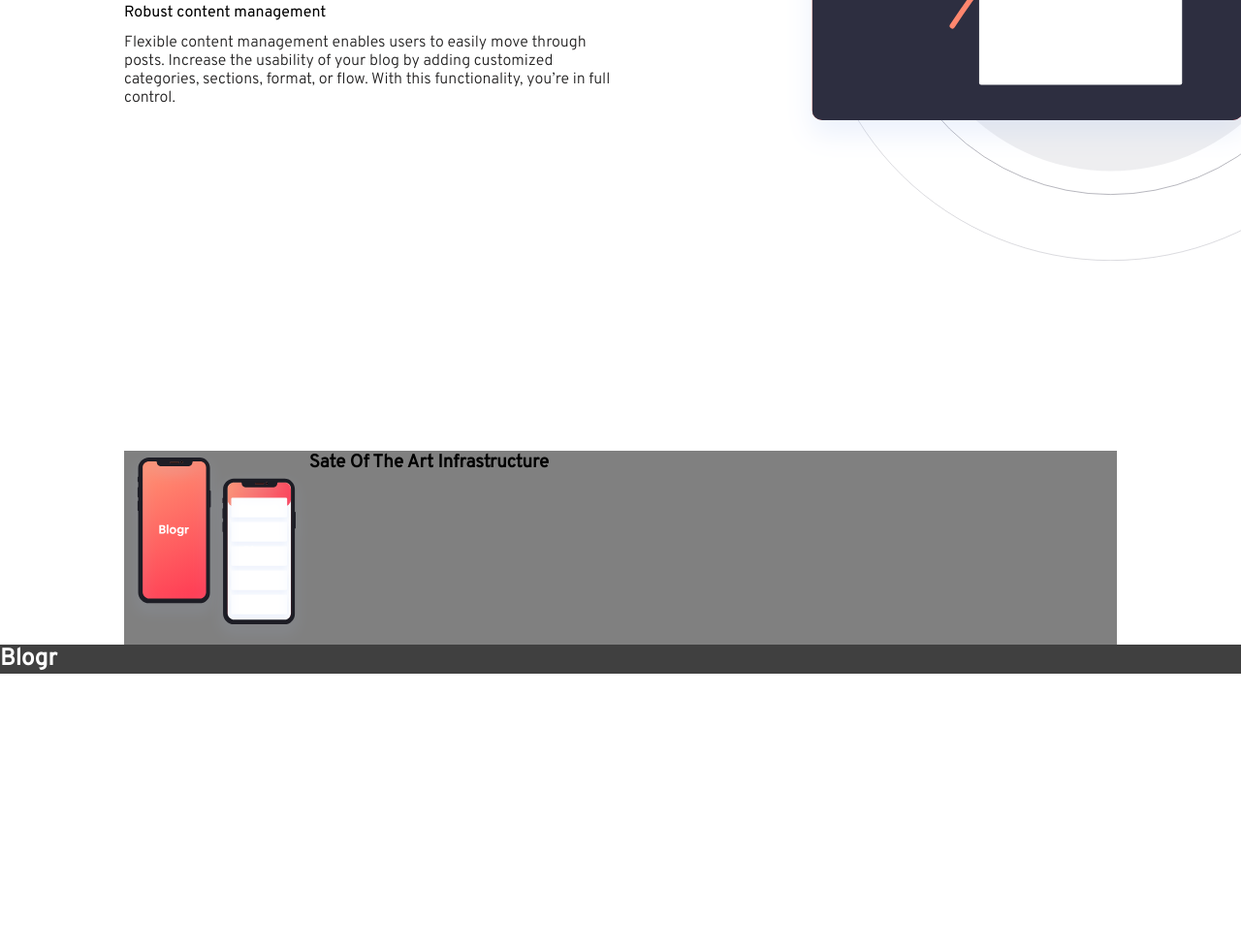
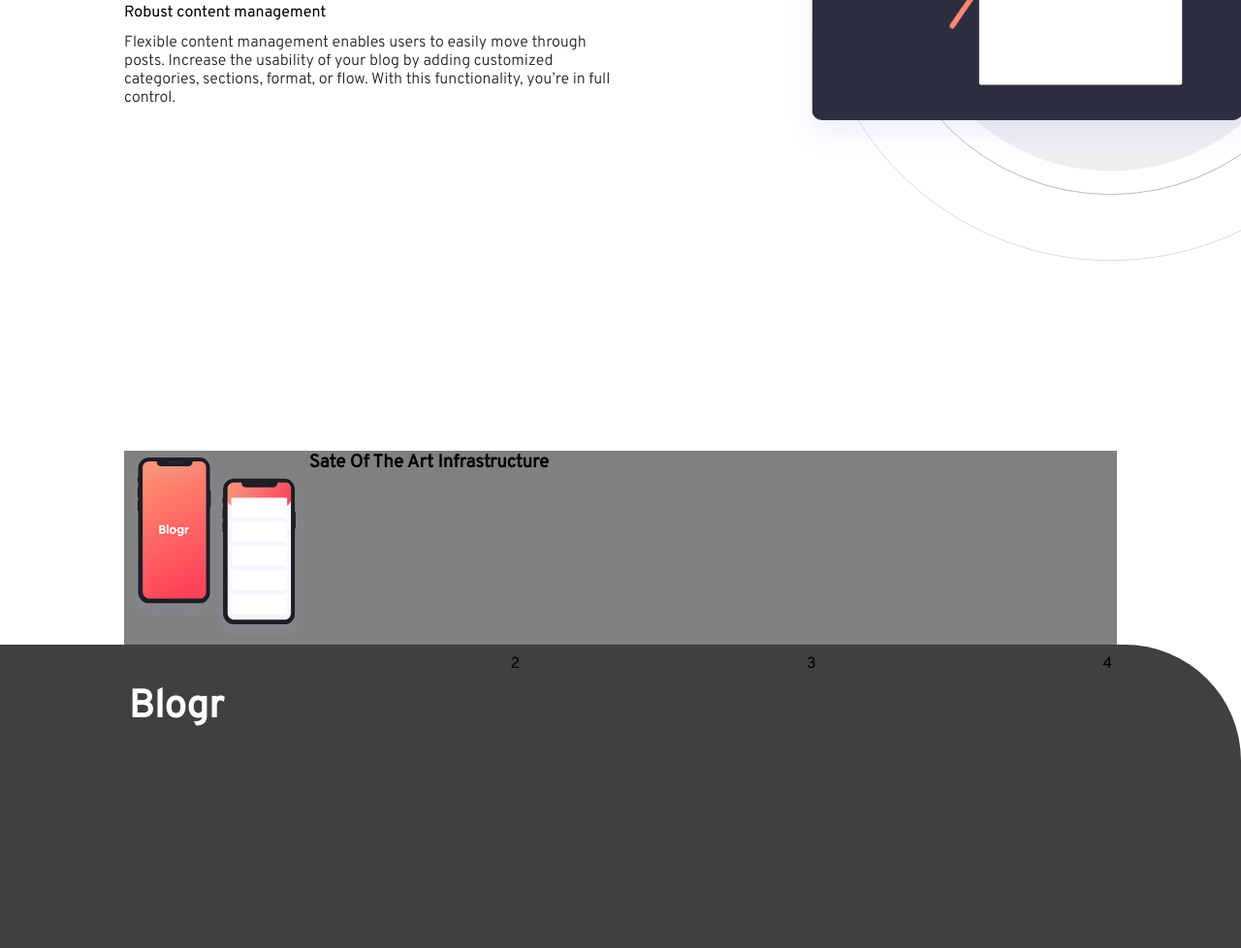
Before and after one commit to Bipingrg-code/Frontend-Mentor-Challenge-blogr-landing-page, a plain HTML site: page index.html in a window 1280 px wide. Shown: the part 951-1929 px from the top of the page at 97% size. Before the commit the page ends 1646 px from the top, so only its background shows below. Drawn offline with Linux system fonts and the light colour scheme.

Commit message:
added footer grid and title

```diff
--- a/css/style.css
+++ b/css/style.css
@@ -255,6 +255,22 @@ p {
   background: #404040;
 }
 
-.footer-section h2 {
+.grid-container {
+  display: grid;
+  column-gap: 50px;
+  grid-template-columns: auto auto auto auto;
+  padding: 10px;
+  text-align: center;
+  border-top-right-radius: 120px;
+}
+
+.grid-item1 {
+  font-size: 40px;
+  font-weight: 600;
+  padding-top: 30px;
   color: #fff;
 }
+
+.footer-section {
+  height: 40vh;
+}
--- a/index.html
+++ b/index.html
@@ -126,10 +126,11 @@
     <!--------***MAIN CLOSE***------------->
     <!--------***FOOTER START***------------->
     <footer>
-      <div class="footer-section">
-        <div class="grid-container">
-          <h2>Blogr</h2>
-        </div>
+      <div class="footer-section grid-container">
+        <div class="grid-item1">Blogr</div>
+        <div class="grid-item2">2</div>
+        <div class="grid-item3">3</div>
+        <div class="grid-item4">4</div>
       </div>
     </footer>
     <!--------***FOOTER CLOSE***------------->
```
